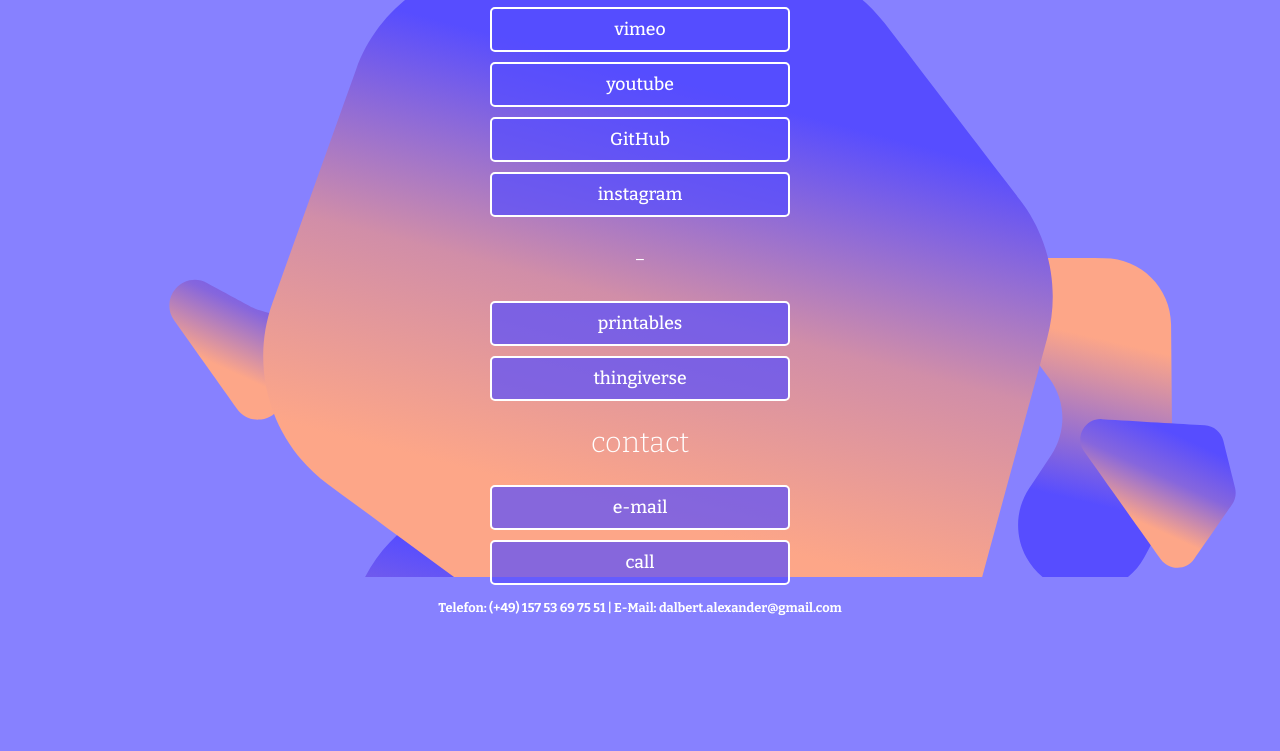
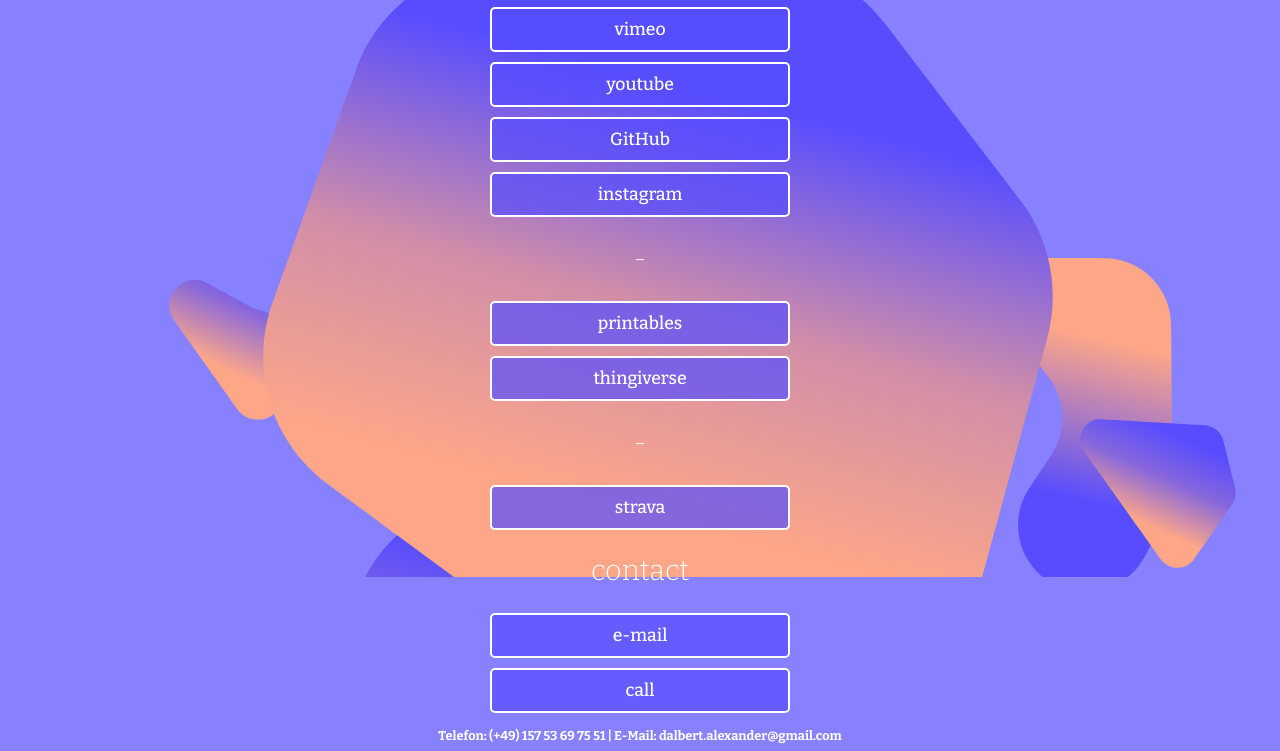
Before and after one commit to Dalbyte/LinkTreeAD, a plain HTML site: page webpage/index.html in a window 1280 px wide. Shown: the part 303-1054 px from the top of the page. Before the commit the page ends 926 px from the top, so only its background shows below. Drawn offline with nearby package versions, Linux system fonts and the light colour scheme.

Commit message:
add strava

```diff
--- a/webpage/index.html
+++ b/webpage/index.html
@@ -48,6 +48,10 @@
         <a class="link" href="https://www.printables.com/@dalbyte_1518661/models">printables</a>
         <a class="link" href="https://www.thingiverse.com/dalbyte/designs">thingiverse</a>
     </div>
+    <h2 class="sort">-</h2>
+    <div id="links">
+        <a class="link" href="https://www.strava.com/athletes/136316567">strava</a>
+    </div>
     <h2 class="sort">contact</h2>
     <div id="links">
         <a class="link" href="mailto: dalbert.alexander@gmail.com">e-mail</a>
```
